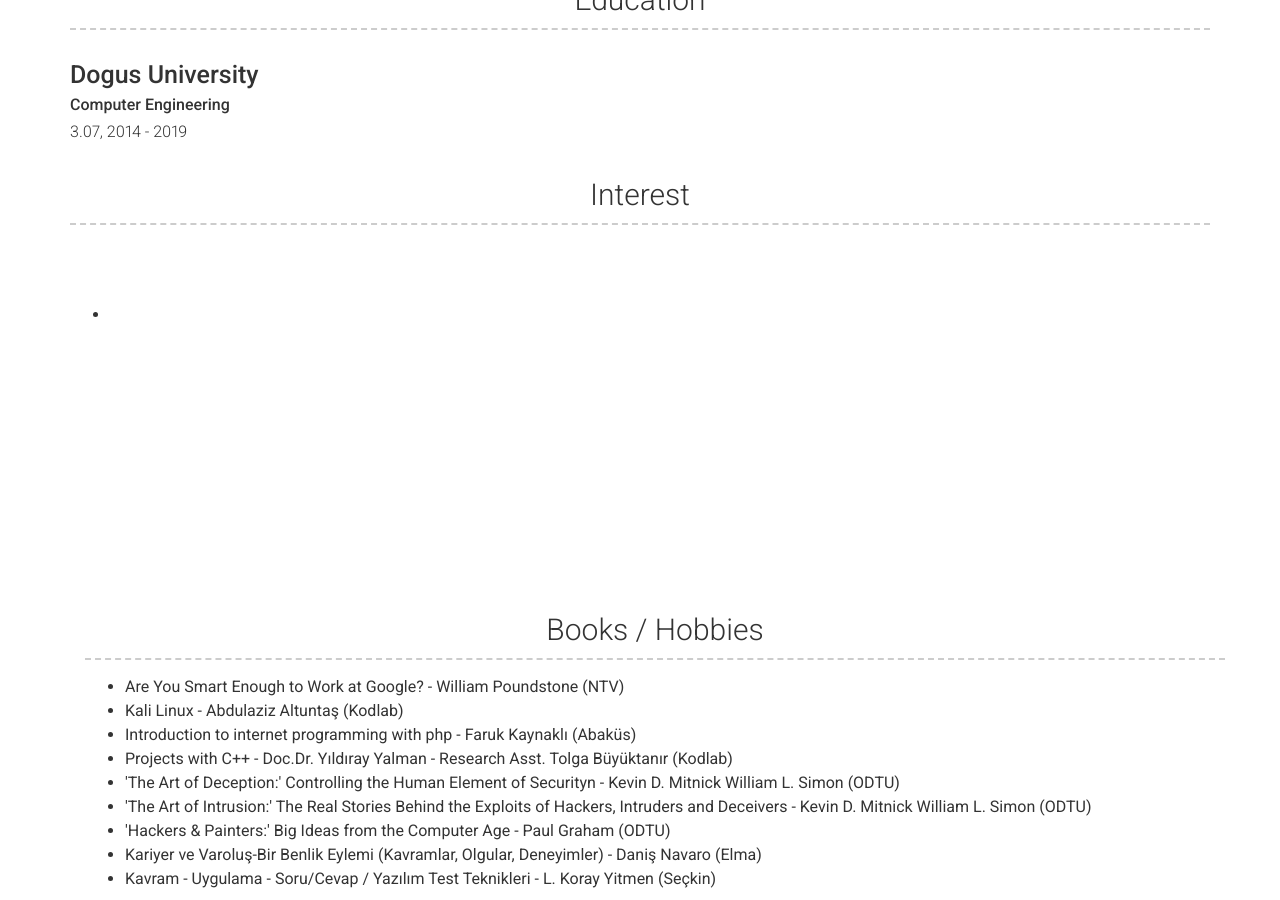
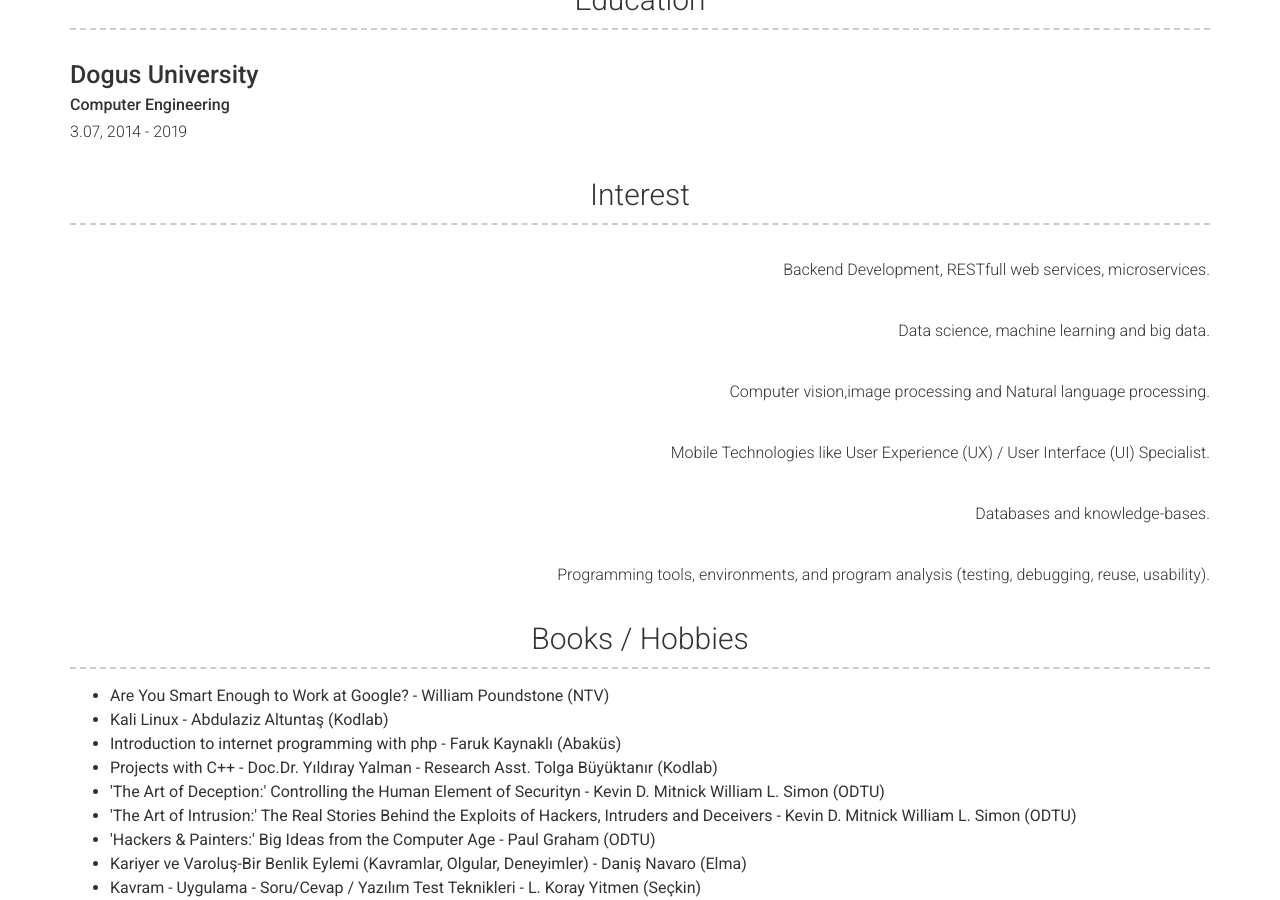
Before and after one commit to ryuz4k1/murat-ozer, a Jekyll site: the page built from index.md, in a window 1280 px wide and 900 px high, scrolled down 3775 px. Built offline with Jekyll 4.4.1, drawn with Linux system fonts in a browser that asks for light colours.

Commit message:
top-right edited

```diff
--- a/_includes/interests.html
+++ b/_includes/interests.html
@@ -1,16 +1,9 @@
 <div class="container interest-container">
   <h3>{{ site.interests_title | default: "Interests" }}</h3>
-  <div class="row clearfix layout layout-top-right">
-    <div class="col-xs-12 col-print-12 details">
-      <ul>
-        <li>
-          {% for interest in site.data.interests %}
-            {% include {{ interest.layout | default: 'left' | append: ".html" }} item=interest %}
-          {% endfor %}
-        </li>
-      </ul>
-    </div>
-  </div>
+  {% for interest in site.data.interests %}
+    {% include {{ interest.layout | default: 'left' | append: ".html" }} item=interest %}
+  {% endfor %}
+</div>
 
   <!--
   <br>
--- a/_includes/top-right.html
+++ b/_includes/top-right.html
@@ -2,6 +2,7 @@
   <div class="col-xs-12 col-print-12 details">
     {%- if include.item.name -%}<h4>{{ include.item.name }}</h4>{%- endif -%}
     {%- if include.item.company -%}<h4>{{ include.item.company }}</h4>{%- endif -%}
+    {%- if include.item.interest_description -%}<p>{{ include.item.interest_description | strip | markdownify }}</p>{%- endif -%}
     {%- if include.item.link -%}
       {% include a.html href=include.item.link class="link" %}{{ include.item.link }}</a>
     {%- endif -%}
```
